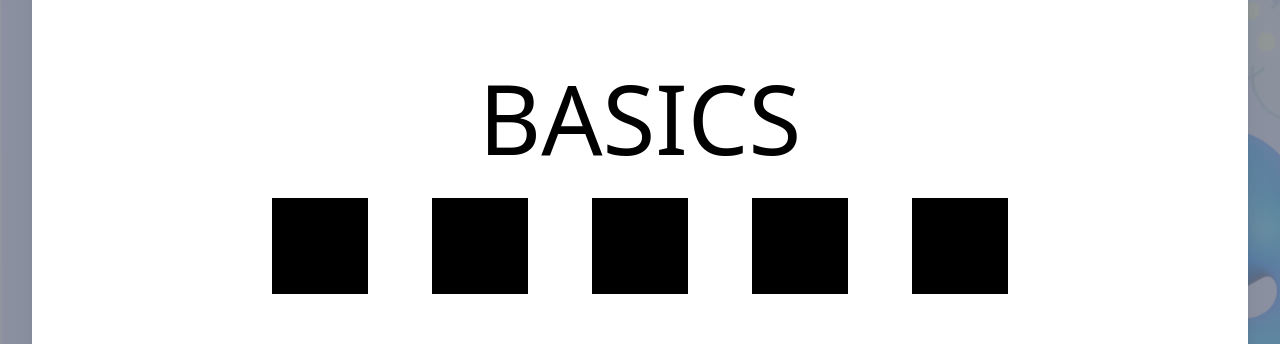
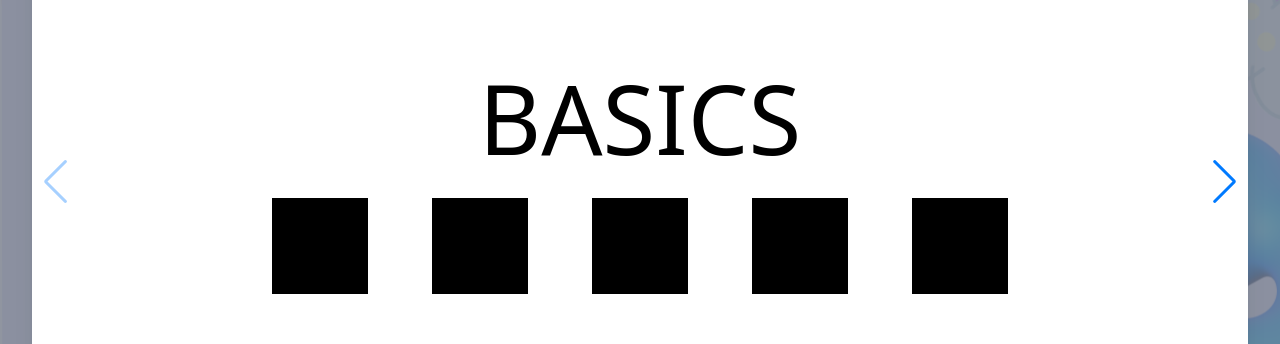
Before and after one commit to rmanitoxv/keyboarding-react, a React (Vite) app: page / in a window 1280 px wide. Both pictures are taken after a click on the button "start". Shown: the part 218-562 px from the top of the page. Built offline with nearby package versions, Linux system fonts and the light colour scheme; a web font is replaced by a local one.

Commit message:
Added swiper package

```diff
--- a/package.json
+++ b/package.json
@@ -12,11 +12,13 @@
     "@headlessui/react": "^1.7.13",
     "localforage": "^1.10.0",
     "match-sorter": "^6.3.1",
+    "random-words": "^1.3.0",
     "react": "^18.2.0",
     "react-dom": "^18.2.0",
     "react-icons": "^4.8.0",
     "react-router-dom": "^6.9.0",
-    "sort-by": "^0.0.2"
+    "sort-by": "^0.0.2",
+    "swiper": "^9.1.1"
   },
   "devDependencies": {
     "@types/react": "^18.0.27",
--- /dev/null
+++ b/src/components/Basics.jsx
@@ -0,0 +1,31 @@
+import React from "react";
+import { Link } from "react-router-dom";
+
+function Basics() {
+  return (
+    <div className="flex flex-col justify-center items-center py-60">
+      <h1>
+        <p className="text-8xl mb-8">BASICS</p>
+      </h1>
+      <div className="flex justify-center w-full">
+        <Link to="#" className="mx-8">
+          <div className="h-24 w-24 bg-black"></div>
+        </Link>
+        <Link to="#" className="mx-8">
+          <div className="h-24 w-24 bg-black"></div>
+        </Link>
+        <Link to="#" className="mx-8">
+          <div className="h-24 w-24 bg-black"></div>
+        </Link>
+        <Link to="#" className="mx-8">
+          <div className="h-24 w-24 bg-black"></div>
+        </Link>
+        <Link to="#" className="mx-8">
+          <div className="h-24 w-24 bg-black"></div>
+        </Link>
+      </div>
+    </div>
+  );
+}
+
+export default Basics;
--- a/src/components/Menu.jsx
+++ b/src/components/Menu.jsx
@@ -1,13 +1,19 @@
 import { Fragment, useRef, useState } from "react";
 import { Dialog, Transition } from "@headlessui/react";
-import { Link } from "react-router-dom";
+import { register } from "swiper/element/bundle";
+import Basics from "./Basics";
+import SpeedType from "./Basics";
+register();
 
 function Menu() {
   const [open, setOpen] = useState(false);
   const cancelButtonRef = useRef(null);
   return (
     <div>
-      <button className="shadow-xl text-7xl font-bold rounded-3xl px-20 py-2 bg-gradient-to-b from-yellow-200 to-orange-400 text-white font-raleway" onClick={() => setOpen(true)}>
+      <button
+        className="shadow-xl text-7xl font-bold rounded-3xl px-20 py-2 bg-gradient-to-b from-yellow-200 to-orange-400 text-white font-raleway"
+        onClick={() => setOpen(true)}
+      >
         start
       </button>
       <Transition.Root show={open} as={Fragment}>
@@ -41,35 +47,14 @@ function Menu() {
                 leaveTo="opacity-0 translate-y-4 sm:translate-y-0 sm:scale-95"
               >
                 <Dialog.Panel className="relative transform overflow-hidden rounded-lg bg-white text-left shadow-xl transition-all w-full mx-8 my-8">
-                  <div className="flex flex-col justify-center items-center py-60">
-                    <Dialog.Title>
-                      <p className="text-8xl mb-8">
-                        BASICS
-                      </p>
-                    </Dialog.Title>
-                    <div className="flex justify-center w-full">
-                      <Link to="#" className="mx-8">
-                        <div className="h-24 w-24 bg-black">
-                        </div>
-                      </Link>
-                      <Link to="#" className="mx-8">
-                        <div className="h-24 w-24 bg-black">
-                        </div>
-                      </Link>
-                      <Link to="#" className="mx-8">
-                        <div className="h-24 w-24 bg-black">
-                        </div>
-                      </Link>
-                      <Link to="#" className="mx-8">
-                        <div className="h-24 w-24 bg-black">
-                        </div>
-                      </Link>
-                      <Link to="#" className="mx-8">
-                        <div className="h-24 w-24 bg-black">
-                        </div>
-                      </Link>
-                    </div>
-                  </div>
+                    <swiper-container navigation>
+                      <swiper-slide>
+                        <Basics />
+                      </swiper-slide>
+                      <swiper-slide>
+                        <SpeedType />
+                      </swiper-slide>
+                    </swiper-container>
                 </Dialog.Panel>
               </Transition.Child>
             </div>
--- a/src/routes/Game1.jsx
+++ b/src/routes/Game1.jsx
@@ -1,35 +1,60 @@
-import React, { useEffect, useState } from "react";
+import React, { useCallback, useEffect, useState } from "react";
+import random from "random-words"
 
 function Game1() {
-  const [key, setkey] = useState('');
-    let keys = [
-        {letter: "a", color: "red"},
-        {letter: "b", color: "blue"},
-        {letter: "c", color: "green"},
-        {letter: "d", color: "violet"},
-        {letter: "e", color: "pink"},
-    ]
+  const [Key, setKey] = useState('');
+  const [Word, setWord] = useState(random());
+  const [Timer, setTimer] = useState(60)
+  const [Score, setScore] = useState(0)
+  const [End, setEnd] = useState(false)
+
+  const decrementTimer =  useCallback(() => {
+    setTimer((oldTimer) => oldTimer-1)
+  },[])
+
   useEffect(() => {
-    console.log(key)
-    let el = document.getElementById(key)
-    if(el){
-        keys.forEach((e)=>{
-            if(e.letter==key){
-                console.log(e.color)
-                el.style.color = e.color
-            }
-        })
+    if(Timer <= 0){
+      setEnd(true)
+      return
     }
-    console.log(el)
-  }, [key]);
+    const timeoutFunction = setInterval(decrementTimer, 1000)
+    return () => clearInterval(timeoutFunction);
+  },[decrementTimer, Timer])
+
+  useEffect(() => {
+    if (Key == Word){
+      setKey('')
+      setWord(random({minLength: 6}))
+      setTimer(Timer + 3 >= 60 ? 60 : Timer + 3)
+      setScore(Score + 1)
+    }
+  }, [Key]);
 
   return (
-    <div className="h-screen w-screen flex flex-col items-center justify-center" tabIndex={0} onKeyDown={e => setkey(e.key)}>
-      <p id="a">A</p>
-      <p id="b">B</p>
-      <p id="c">C</p>
-      <p id="d">D</p>
-      <p id="e">E</p>
+    <div className="h-screen w-screen flex flex-col items-center justify-center">
+      <h1>Difficulty: Easy</h1>
+      <div>
+        <h2>Speed Typer</h2>
+          <small>Type the following:</small>
+
+          <h1> {Word} </h1>
+        <input type="text" autoFocus value={Key} onChange={(e) => setKey(e.target.value)} />
+
+        <p className="time-container">Time left: {Timer}</p>
+
+        <p className="score-container">Score: {Score}</p>
+
+        <div>{
+          End === true &&
+            <>
+              <h1>Time ran out</h1>
+              <p>Your final score is {Score}</p>
+              <button onclick="location.reload()">Reload</button>
+              <button onclick="location.href='index.html'">Go Back</button>
+
+            </>
+        }</div>
+      </div>
     </div>
   );
 }
```
Also changed, not shown: 1 other file (tests, documents, lock files or other folders).
